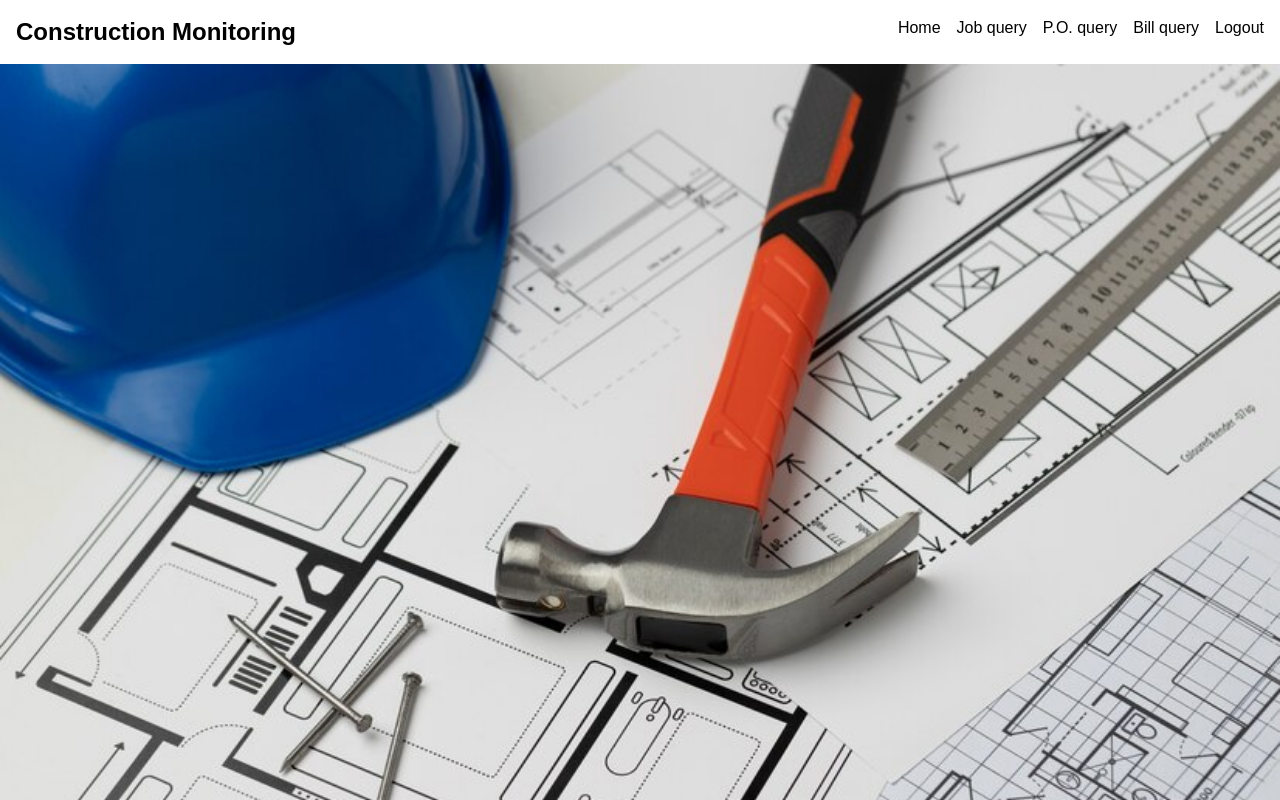
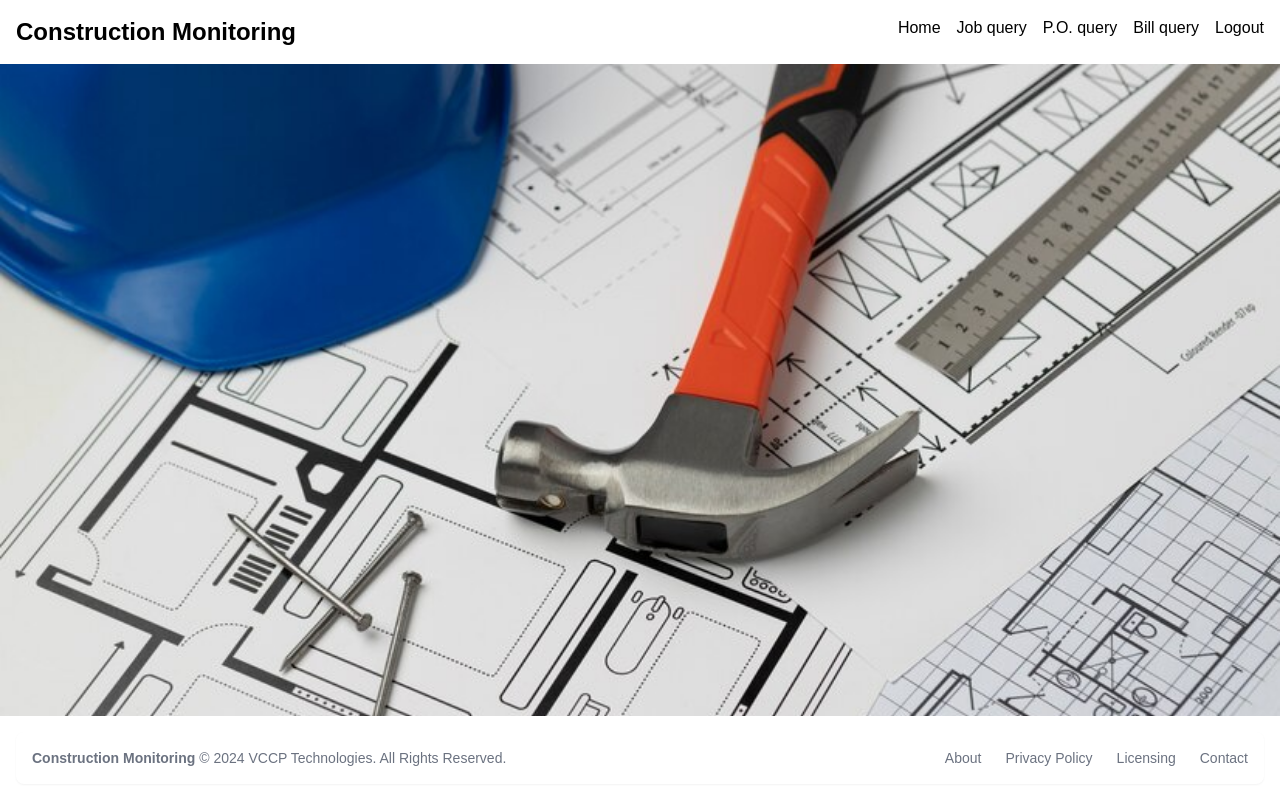
Before and after one commit to cperlovan/buildvercelfront, a Next.js app: page /home in a window 1280 px wide. Shown: the top 800 px of the page. Built offline with nearby package versions, Linux system fonts and the light colour scheme.

Commit message:
image central

```diff
--- a/app/home/page.tsx
+++ b/app/home/page.tsx
@@ -2,22 +2,28 @@
 
 import Image from "next/image";
 import Header from "../Components/Header";
-import center from "../../public/assets/image/construction.jpg"
+import center from "../../public/assets/image/construction.jpg";
 import Footer from "../Components/Footer";
 
-export default function page() {
+export default function Page() {
   return (
-    <div>
+    <div className="flex flex-col min-h-screen">
+
       <Header />
-      <div>
+
+      {/* Imagen de fondo */}
+      <div className="flex-1 relative w-full h-[calc(100vh-80px)]">
         <Image
-          className="imacentral"
-          src={center.src}
+          src={center}
           alt="center"
-          height={600}
-          width={1700}
+          layout="fill"
+          objectFit="cover"
+          objectPosition="center"
+          priority
         />
       </div>
+
+
       <Footer />
     </div>
   );
```
